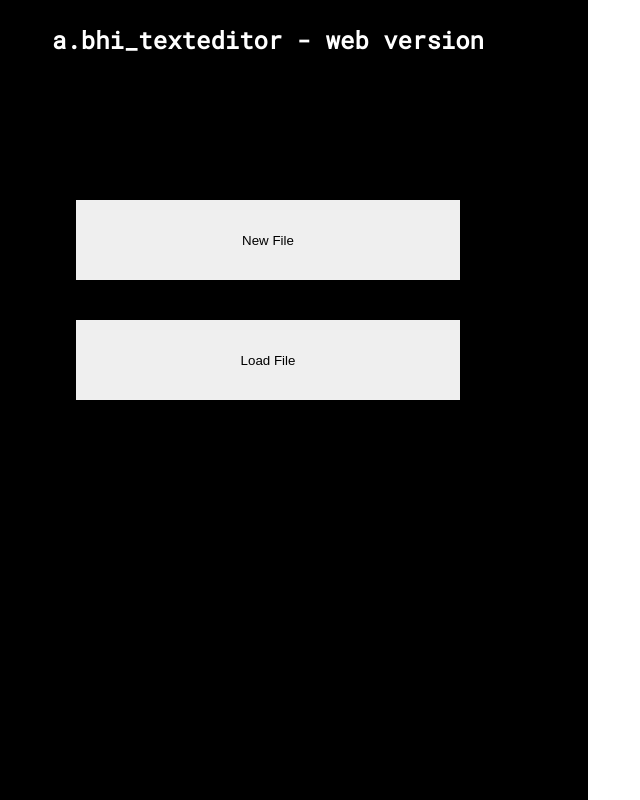
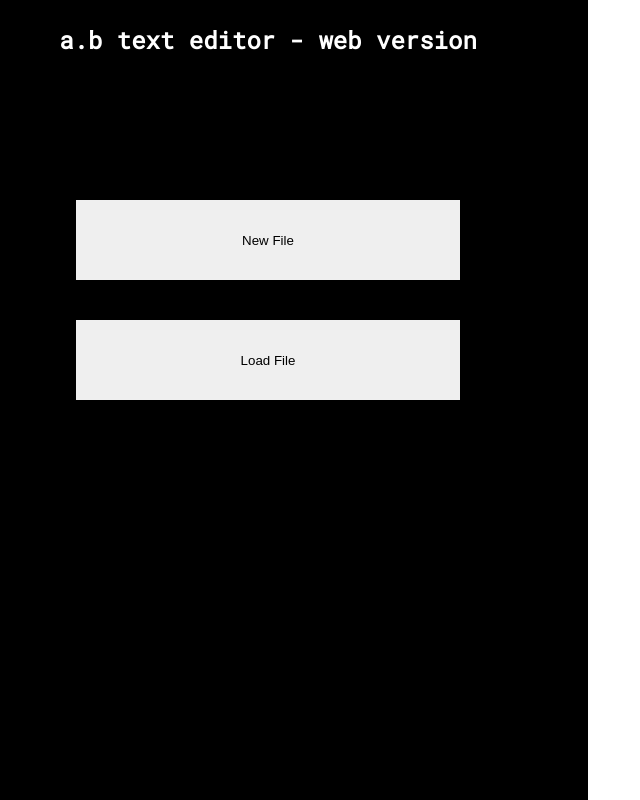
Before and after one commit to Avedati/Armadillo, a plain HTML site: page index.html in a window 1280 px wide. Shown: the whole page, without its empty margins (52-692 px from the left). Drawn offline with Linux system fonts and the light colour scheme.

Commit message:
changed name

```diff
--- a/index.html
+++ b/index.html
@@ -2,7 +2,7 @@
 <html lang='en'>
   <head>
     <meta charset='utf-8' />
-    <title>a.bhi text editor - web version</title>
+    <title>a.b text editor - web version</title>
     <link rel='icon' type='image/jpg' href='res/favicon.png' />
 		<link rel='stylesheet' href='style.css' type='text/css' />
     <script src='main.js' type='text/javascript'></script>
@@ -10,7 +10,7 @@
   <body>
 		<div id='mainmenu' class='screen active'>
 			<section id='titlescreen'>
-				<h1 class='screentitle'>a.bhi_texteditor - web version</h1>
+				<h1 class='screentitle'>a.b text editor - web version</h1>
 				<button id='new-file'>New File</button>
 				<button id='load-file'>Load File</button>
 			</section>
```
Also changed, not shown: 1 other file.
